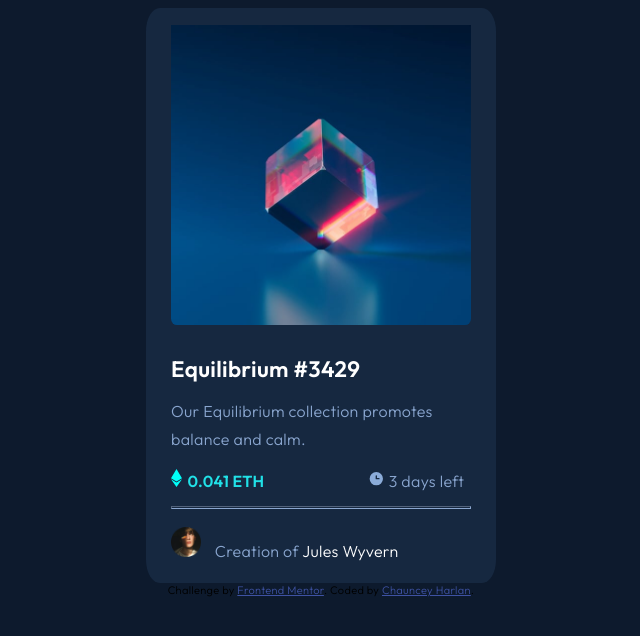
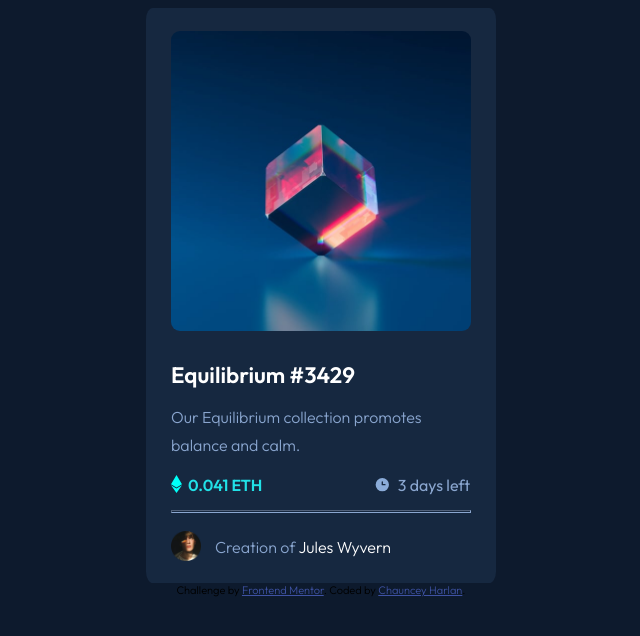
Before and after one commit to uxchar/nft-preview-card, a plain HTML site: page index.html in a window 1280 px wide. Shown: the whole page, without its empty margins (319-959 px from the left). Drawn offline with Linux system fonts and the light colour scheme.

Commit message:
layout adjustments

```diff
--- a/style.css
+++ b/style.css
@@ -2,22 +2,20 @@ body {
   background: #0d1a2d;
   font-family: "Outfit", sans-serif;
   font-weight: 300;
-
-  letter-spacing: 0.02em;
 }
 
 .cube-img {
   height: 300px;
   width: 300px;
   margin: 0 auto;
-  padding-top: 20px;
-  border-radius: 2%;
+  margin-top: 30px;
+  border-radius: 3%;
 }
 .nft-card {
   height: 575px;
   width: 350px;
   background: #162840;
-  border-radius: 4%;
+  border-radius: 2%;
   grid-row: 2/3;
   grid-column: 2/3;
   margin: 0 auto;
@@ -51,22 +49,27 @@ body {
 }
 
 .crypto-symbol {
-  margin-right: 2px;
+  margin-right: 3px;
+  margin-bottom: -2px;
 }
 
 .crypto-price {
-  display: inline;
   color: #21e1e7;
   font-weight: 600;
+  display: inline;
 }
 
-.clock-image {
+.clock-img {
+  display: inline;
+  margin-right: 3px;
+  margin-bottom: -2px;
 }
 
 .days-indicator {
   display: inline;
   color: #8aa6cf;
-  margin-left: 100px;
+  margin-left: 109px;
+  font-weight: 500;
 }
 
 .divider {
@@ -84,8 +87,9 @@ body {
 }
 
 .nft-author {
-  display: inline;
   color: #8aa6cf;
+  float: right;
+  margin-right: 80px;
 }
 .author-name {
   color: #fff;
```
